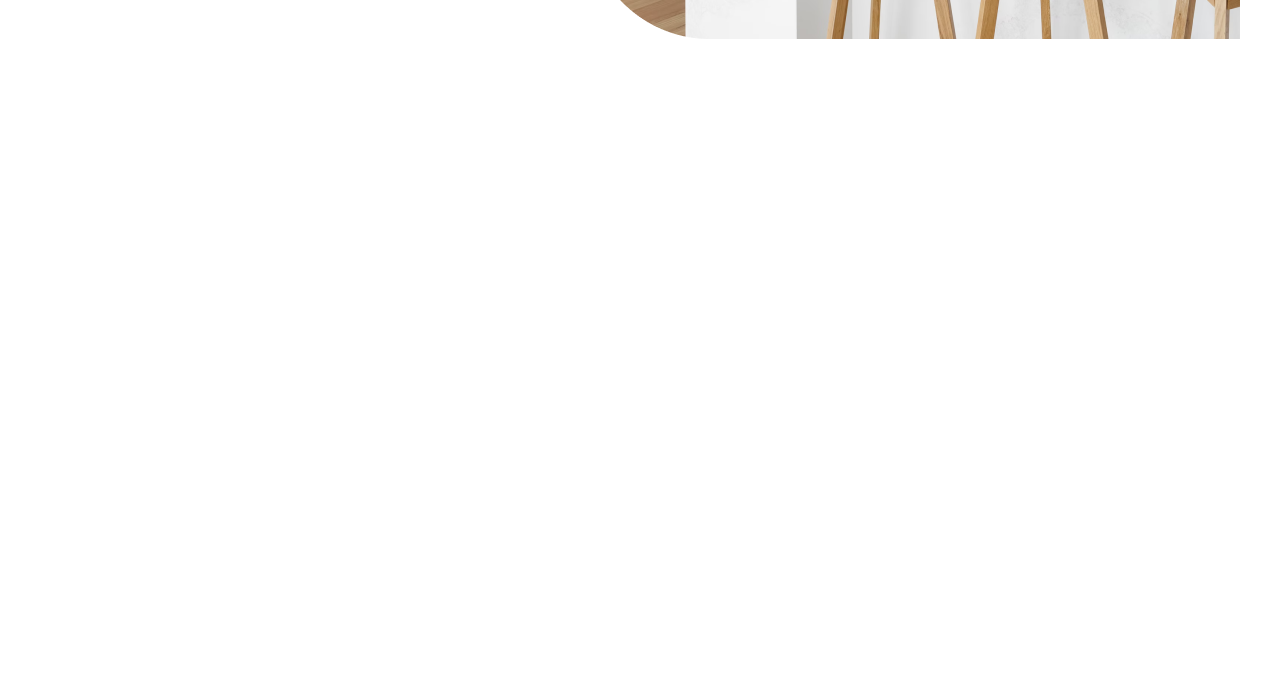
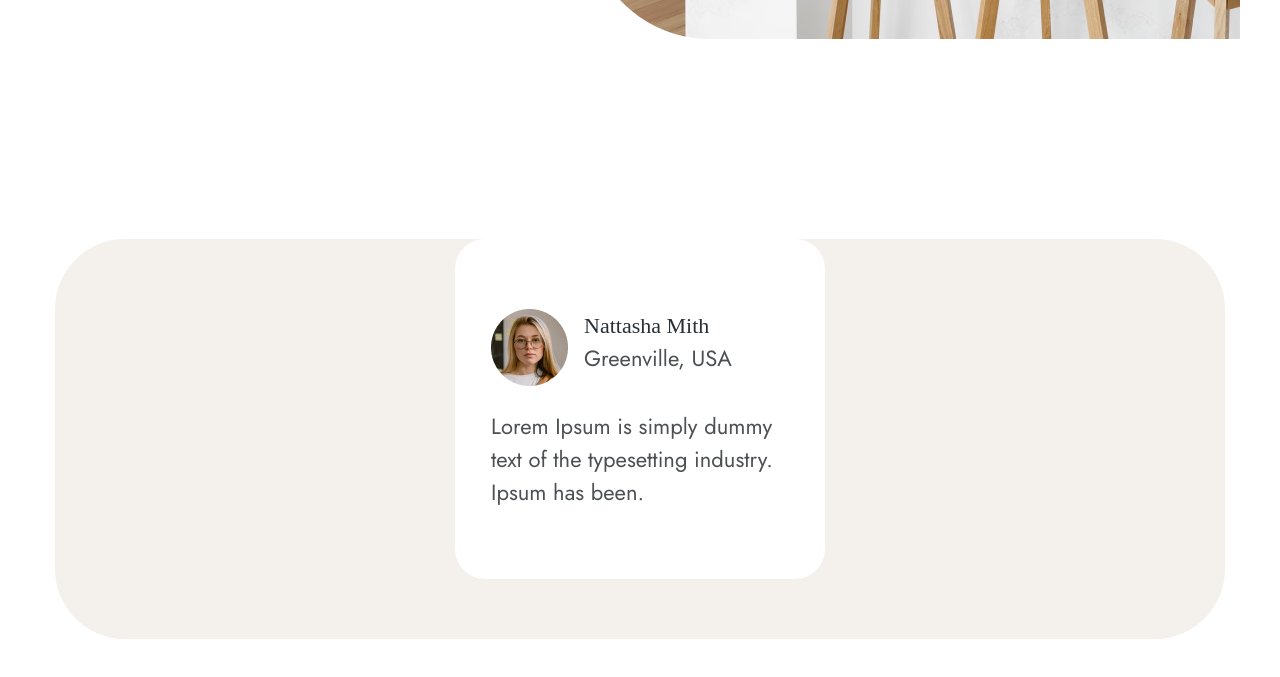
Before and after one commit to sh-hridoy001/agency-landing-page, a website: page index.html in a window 1280 px wide. Shown: the part 2259-2936 px from the top of the page. Drawn offline with nearby package versions, Linux system fonts and the light colour scheme; a web font is replaced by a local one.

Commit message:
fix some bug in main section

```diff
--- a/content.txt
+++ b/content.txt
@@ -4,7 +4,7 @@
 
 
 git add .
-git commit -m " section div done "
+git commit -m "fix some bug in main section "
 git push
 
 
--- a/index.html
+++ b/index.html
@@ -114,7 +114,7 @@
 
 
         <!--about section-->
-        <section class="container mx-auto mt-[80px] xl:mt-[200px] relative z-20  xl:px-0">
+        <section class="about container mx-auto mt-[80px] xl:mt-[200px] relative z-20  xl:px-0">
 
             <div class="flex flex-col xl:flex-row gap-8 xl:gap-[74px] text-center justify-between xl:text-left items-center">
                 <!--text-->
@@ -149,6 +149,37 @@
         </section>
 
 
+        <!--testimonial section-->
+        <section class="testimonial container mx-auto mt-[80px] xl:mt-[200px] relative z-20">
+            <div class="testimonial__bg container mx-auto bg-accent-secondary px-6 rounded-[70px]">
+
+                <!--  slider  -->
+                <div class="w-full">
+                    <div class="testimonial__slider swiper h-[400px]">
+
+                        <div class="swiper-wrapper">
+
+                            <!--slides-->
+                            <div class="swiper-slide">
+
+                                <div class="testimonial__item bg-white w-full h-[340px] max-w-[370px] rounded-[30px] flex flex-col justify-center p-9 mx-auto">
+                                    <!--item-->
+                                    <div class="flex gap-4 mb-6">
+                                        <img src="/assets/testimonial/01.png" alt="">
+                                        <div>
+                                            <h3>Nattasha Mith</h3>
+                                            <div>Greenville, USA</div>
+                                        </div>
+                                    </div>
+                                    <p>Lorem Ipsum is simply dummy text of the typesetting industry. Ipsum has been.</p>
+                                </div>
+                            </div>
+                        </div>
+
+                    </div>
+                </div>
+            </div>
+        </section>
 
 
 
--- a/tailwind.config.js
+++ b/tailwind.config.js
@@ -30,7 +30,7 @@ export default {
         secondary: '#4d5053',
         accent: {
           DEFAULT: '#cda274',
-          secondary: 'f4f0ec',
+          secondary: '#f4f0ec',
           hover: '#b88c5d',
         },
       },
```
Also changed, not shown: dist/output.css.
